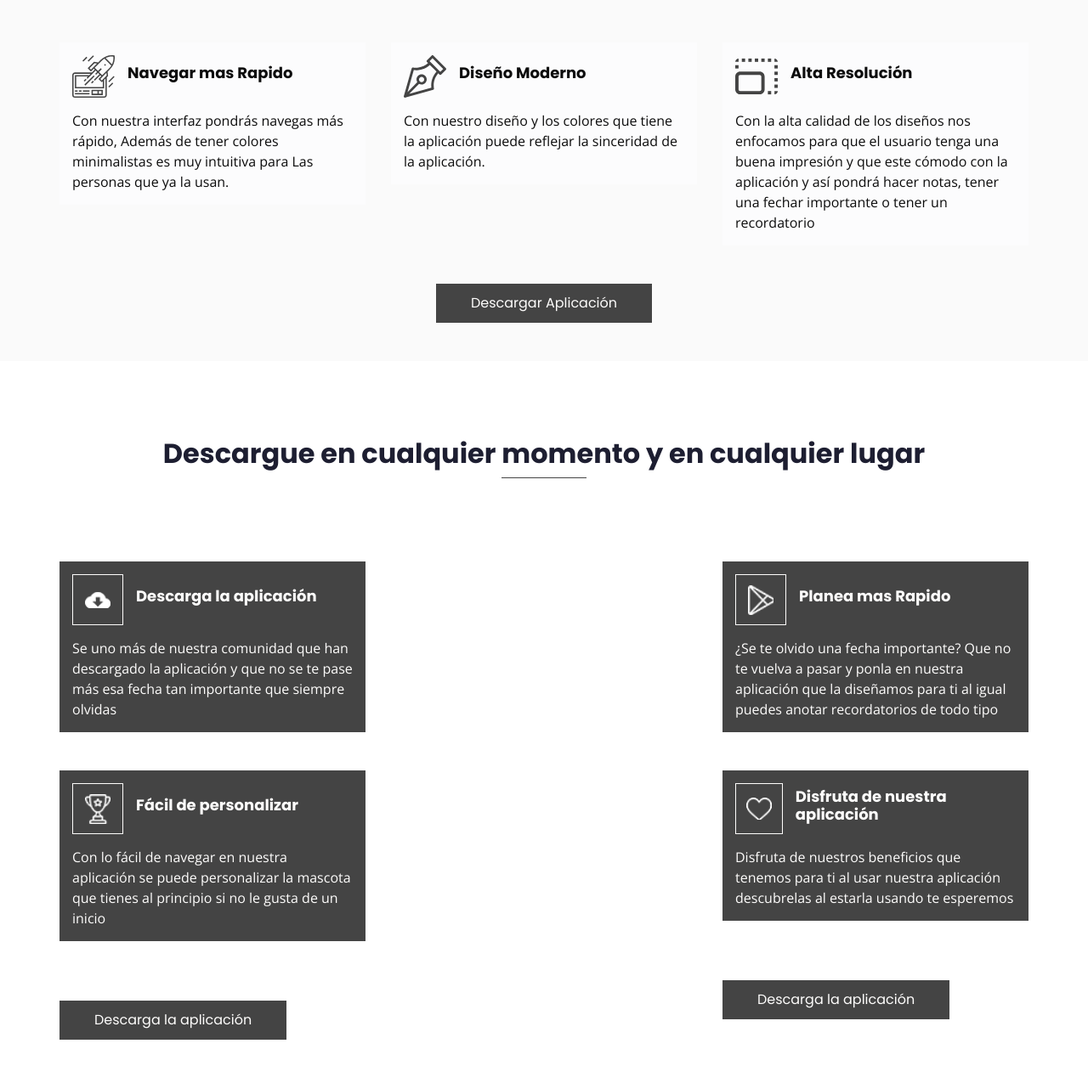
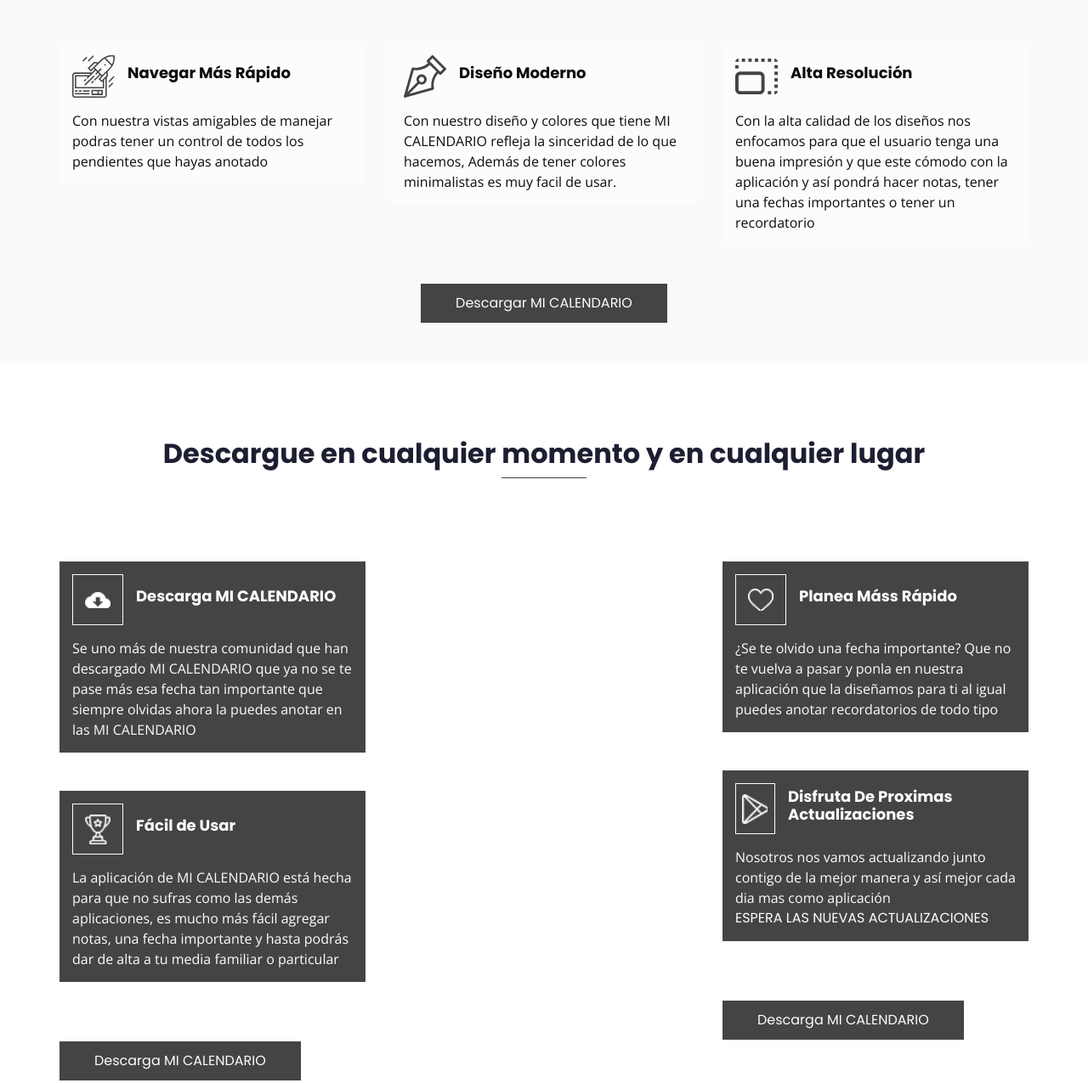
Before and after one commit to SebastianDiaz49/PAGE_APP_CALENDAR, a plain HTML site: page index.html in a window 1280 px wide. Shown: the part 1025-2300 px from the top of the page at 85% size. Drawn offline with nearby package versions, Linux system fonts and the light colour scheme.

Commit message:
Textos Actualizados
Se actualizaron textos que tenían falta de ortografía.

```diff
--- a/index.html
+++ b/index.html
@@ -80,7 +80,7 @@
               </h1>
               <div>
                 <a href="">
-                  Descargar Aplicacion
+                  Descargar MI CALENDARIO
                 </a>
               </div>
             </div>
@@ -160,14 +160,12 @@
 
               </div>
               <h6>
-                Navegar mas Rapido
+                Navegar Más Rápido
               </h6>
             </div>
             <div class="detail-box">
               <p>
-                Con nuestra interfaz pondrás navegas más rápido,
-                Además de tener colores minimalistas es muy intuitiva para
-                Las personas que ya la usan.
+                Con nuestra vistas amigables de manejar podras tener un control de todos los pendientes que hayas anotado
               </p>
             </div>
           </div>
@@ -187,8 +185,8 @@
             </div>
             <div class="detail-box">
               <p>
-                Con nuestro diseño y los colores que tiene la aplicación
-                puede reflejar la sinceridad de la aplicación.
+                Con nuestro diseño y colores que tiene MI CALENDARIO
+                refleja la sinceridad de lo que hacemos, Además de tener colores minimalistas es muy facil de usar.
               </p>
             </div>
           </div>
@@ -263,7 +261,7 @@
               <p>
                 Con la alta calidad de los diseños nos enfocamos para que el
                 usuario tenga una buena impresión y que este cómodo con la aplicación
-                y así pondrá hacer notas, tener una fechar importante o tener un recordatorio
+                y así pondrá hacer notas, tener una fechas importantes o tener un recordatorio
               </p>
             </div>
           </div>
@@ -272,7 +270,7 @@
     </div>
     <div class="d-flex justify-content-center">
       <a href="">
-        Descargar Aplicación</a>
+        Descargar MI CALENDARIO</a>
       </a>
     </div>
   </section>
@@ -297,14 +295,13 @@
                   <img src="images/cloud-download.png" alt="" />
                 </div>
                 <h6>
-                  Descarga la aplicación
+                  Descarga MI CALENDARIO
                 </h6>
               </div>
               <div class="detail-box">
                 <p>
-                  Se uno más de nuestra comunidad que han descargado
-                  la aplicación y que no se te pase más esa fecha tan importante
-                  que siempre olvidas
+                  Se uno más de nuestra comunidad que han descargado MI CALENDARIO
+                  que ya no se te pase más esa fecha tan importante que siempre olvidas ahora la puedes anotar en las MI CALENDARIO
                 </p>
               </div>
             </div>
@@ -314,20 +311,18 @@
                   <img src="images/trophy_.png" alt="" />
                 </div>
                 <h6>
-                  Fácil de personalizar
+                  Fácil de Usar
                 </h6>
               </div>
               <div class="detail-box">
                 <p>
-                  Con lo fácil de navegar en nuestra aplicación se puede
-                  personalizar la mascota que tienes al principio si no le gusta
-                  de un inicio
+                  La aplicación de MI CALENDARIO está hecha para que no sufras como las demás aplicaciones, es mucho más fácil agregar notas, una fecha importante y hasta podrás dar de alta a tu media familiar o particular
                 </p>
               </div>
             </div>
             <div>
               <a href="" class="btn-1">
-                Descarga la aplicación
+                Descarga MI CALENDARIO
               </a>
             </div>
           </div>
@@ -339,10 +334,10 @@
             <div class="box">
               <div class="head-box">
                 <div class="img-box">
-                  <img src="images/playstore.png" alt="" />
+                  <img src="images/heart.png" alt="" />
                 </div>
                 <h6>
-                  Planea mas Rapido
+                  Planea Máss Rápido
                 </h6>
               </div>
               <div class="detail-box">
@@ -354,21 +349,22 @@
             <div class="box">
               <div class="head-box">
                 <div class="img-box">
-                  <img src="images/heart.png" alt="" />
+                  <img src="images/playstore.png" alt="" />
                 </div>
                 <h6>
-                  Disfruta de nuestra aplicación
+                  Disfruta De Proximas Actualizaciones
                 </h6>
               </div>
               <div class="detail-box">
                 <p>
-                  Disfruta de nuestros beneficios que tenemos para ti al usar nuestra aplicación descubrelas al estarla usando te esperemos
+                  Nosotros nos vamos actualizando junto contigo de la mejor manera y así mejor cada dia mas como aplicación
+                   <P></P> ESPERA LAS NUEVAS ACTUALIZACIONES
                 </p>
               </div>
             </div>
             <div>
               <a href="" class="btn-2">
-                Descarga la aplicación
+                Descarga MI CALENDARIO
               </a>
             </div>
           </div>
@@ -392,14 +388,14 @@
           <div class="col-md-5">
             <div class="detail-box b-1">
               <p>
-                Nosotros somos alumnos de 10° cuatrimestre que desarrollamos desde cero la aplicación y es 100% Mexicana
+                Nosotros somos alumnos de 10° cuatrimestre que desarrollamos desde cero la aplicación y somos 100% Lobos.
               </p>
             </div>
           </div>
           <div class="col-md-5">
             <div class="detail-box b-2">
               <p>
-                Este es nuestro último proyecto de los desarrolladores porque nos vamos a ir a estadías y no verán algo parecido como esto
+                Este proyecto fue realizado por Beatriz Martínez, Bernardo Paredes y Sebastián Guerra y este es el último proyecto que realizan juntos porque próximamente se van a hacer sus prácticas profesionales y así realizar más aplicaciones como estas y páginas web´s
               </p>
             </div>
           </div>
@@ -456,11 +452,7 @@
             Es una de las mejores aplicaciones para poner recordatorios y para llevar a cabo de los días que me enfermo o me pasa algo.
           </p>
         </div>
-        <div class="d-flex justify-content-end">
-          <a href="">
-            Read More
-          </a>
-        </div>
+
       </div>
     </div>
   </section>
@@ -528,7 +520,7 @@
             Dudas
           </h5>
           <p>
-            Si tienes alguna duda sobre la página o sobre la aplicación hazla saber para estar al tanto de sus sugerencias.
+            Si tienes alguna duda o aclaración, haz no la saber para mejorar aún más.
           </p>
         </div>
         <div class="col-md-3">
@@ -565,7 +557,7 @@
 
           <div class="subscribe_container">
             <h5>
-              Boletin informativo
+              Boletin Informativo
             </h5>
             <div class="form_container">
               <form action="">
```
